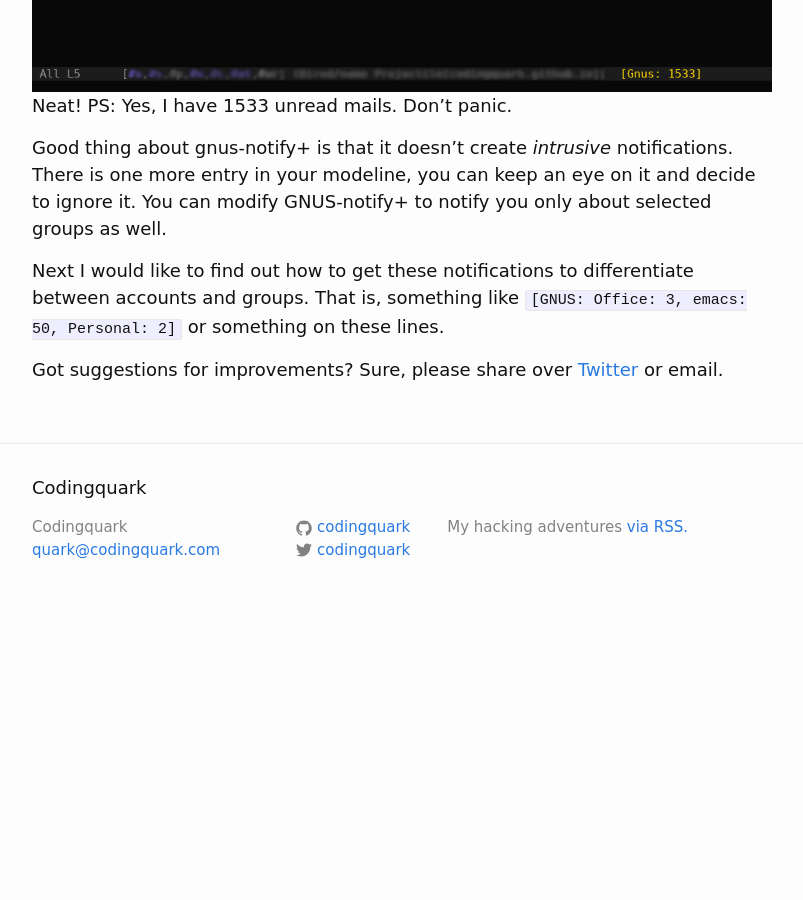
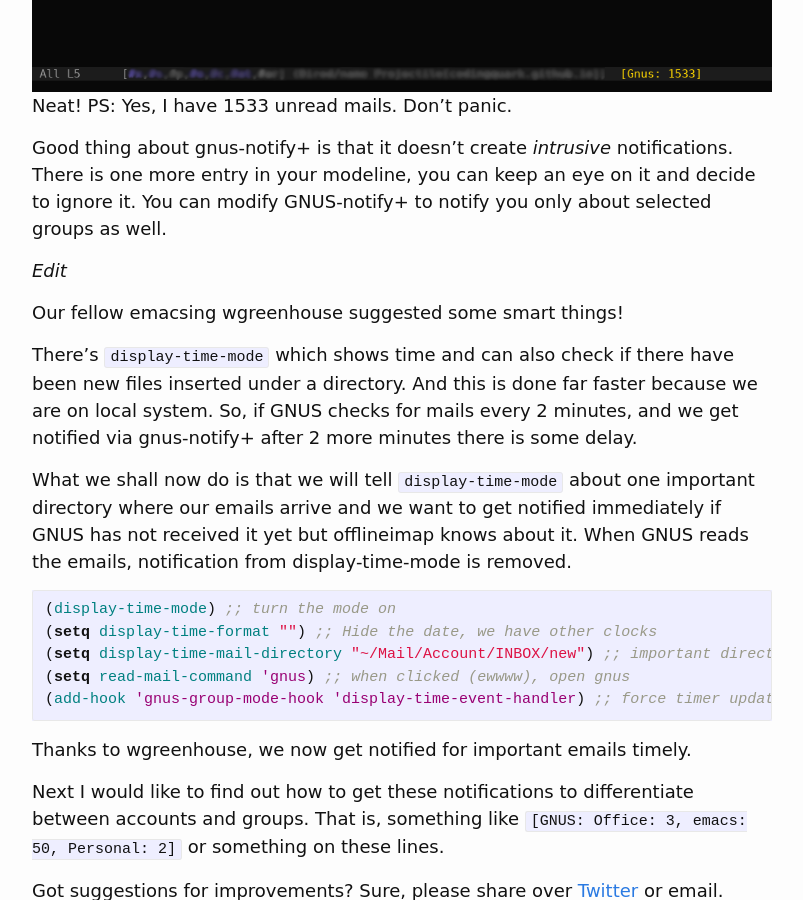
Before and after one commit to codingquark/codingquark.github.io, a Jekyll site: the page built from _posts/2016-10-06-email-notifications-gnus.markdown, in a window 1280 px wide and 900 px high, scrolled down 1066 px. Shown: the whole window, without its empty margins (238-1041 px from the left). Built offline with Jekyll 4.4.1, drawn with Linux system fonts in a browser that asks for light colours; before the commit the page ends 1687 px from its top, so only the background shows below that.

Commit message:
Helps from wgreenhouse

`````diff
--- a/_posts/2016-10-06-email-notifications-gnus.markdown
+++ b/_posts/2016-10-06-email-notifications-gnus.markdown
@@ -42,6 +42,24 @@
 Good thing about gnus-notify+ is that it doesn't create *intrusive* notifications. There is one more entry in your modeline, you can keep an eye on it and decide to ignore it.
 You can modify GNUS-notify+ to notify you only about selected groups as well.
 
+*Edit*
+
+Our fellow emacsing wgreenhouse suggested some smart things!
+
+There's `display-time-mode` which shows time and can also check if there have been new files inserted under a directory. And this is done far faster because we are on local system. So, if GNUS checks for mails every 2 minutes, and we get notified via gnus-notify+ after 2 more minutes there is some delay.
+
+What we shall now do is that we will tell `display-time-mode` about one important directory where our emails arrive and we want to get notified immediately if GNUS has not received it yet but offlineimap knows about it. When GNUS reads the emails, notification from display-time-mode is removed.
+
+```elisp
+(display-time-mode) ;; turn the mode on
+(setq display-time-format "") ;; Hide the date, we have other clocks
+(setq display-time-mail-directory "~/Mail/Account/INBOX/new") ;; important directory
+(setq read-mail-command 'gnus) ;; when clicked (ewwww), open gnus
+(add-hook 'gnus-group-mode-hook 'display-time-event-handler) ;; force timer update when gnus receives the emails
+````
+
+Thanks to wgreenhouse, we now get notified for important emails timely.
+
 Next I would like to find out how to get these notifications to differentiate between accounts and groups. That is, something like `[GNUS: Office: 3, emacs: 50, Personal: 2]` or something on these lines.
 
 Got suggestions for improvements? Sure, please share over [Twitter](https://twitter.com/codingquark) or email.
`````
